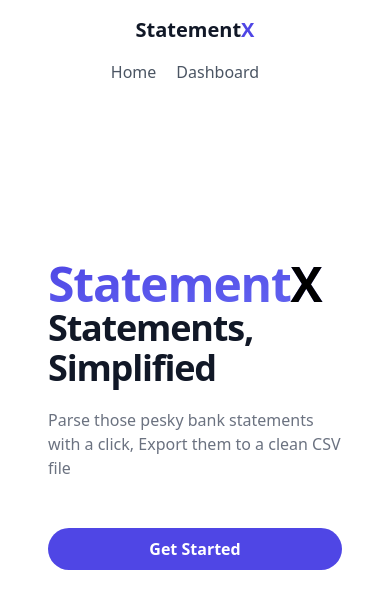
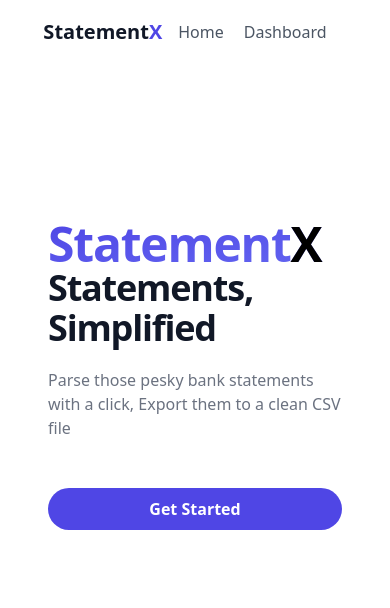
Before and after one commit to darshkpatel/StatementX, a Next.js app: page /StatementX/ in a window 390 px wide. Shown: the top 608 px of the page. Built offline with nearby package versions, Linux system fonts and the light colour scheme.

Commit message:
responsive fixes

```diff
--- a/components/NavBar.tsx
+++ b/components/NavBar.tsx
@@ -4,7 +4,7 @@ const NavBar: React.FC = () => {
   return (
     <nav className="w-full bg-white px-8 text-gray-700">
       <div className="container mx-auto flex max-w-7xl flex-col flex-wrap items-center justify-between py-5 md:flex-row">
-        <div className="relative flex flex-col md:flex-row">
+        <div className="relative flex flex-row space-x-4">
           <Link href="/">
             <a className="mb-5 flex items-center font-medium text-gray-900 md:mb-0 lg:w-auto lg:items-center lg:justify-center">
               <span className="mx-auto select-none text-xl font-black leading-none text-gray-900">
```
